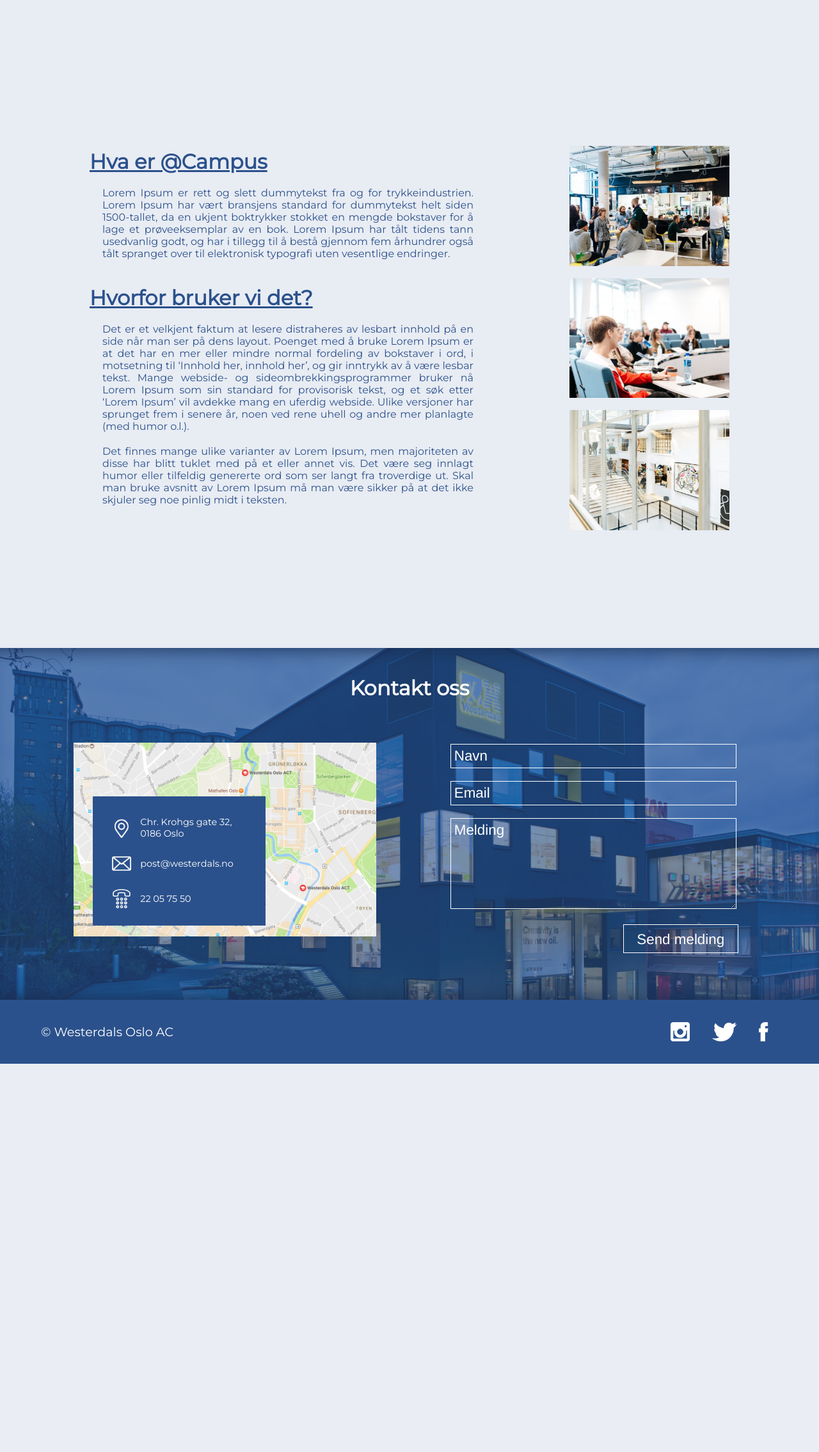
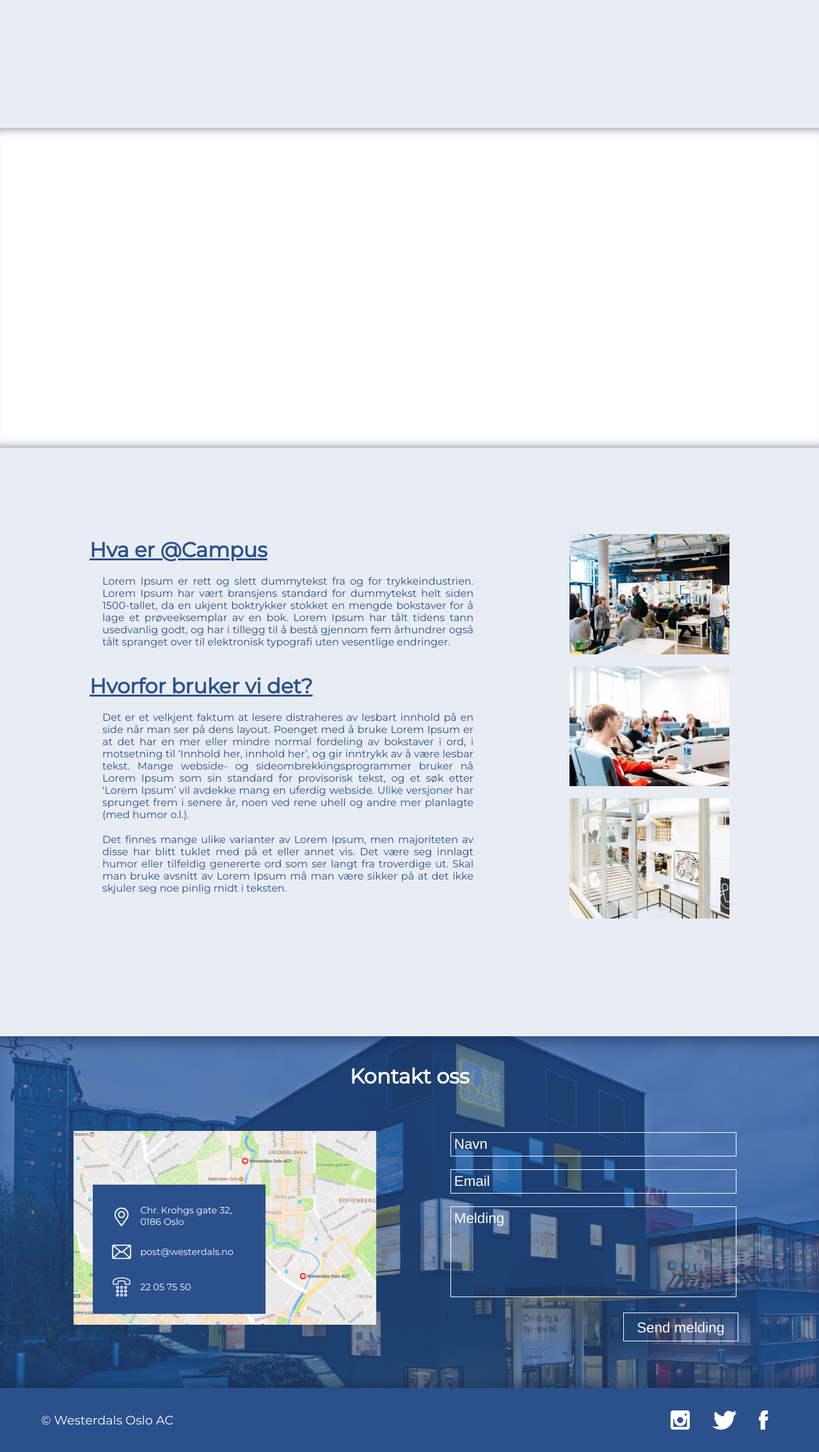
Before and after one commit to hakonschutt/pro101g33, a PHP site: page /campus.php?id=1 in a window 1280 px wide. Shown: the part 177-2447 px from the top of the page at 64% size. Before the commit the page ends 1840 px from the top, so only its background shows below. Run offline with PHP 8.4, Linux system fonts and the light colour scheme; data that the repository does not hold is empty; some libraries are stand-ins or nearby versions.

Commit message:
added act-div for activities

```diff
--- a/assets/css/style.css
+++ b/assets/css/style.css
@@ -293,6 +293,8 @@
     left: 0;
     right: 0;
     margin: auto; }
+  .activities a {
+    text-decoration: none; }
   .activities .activity {
     display: inline-block;
     padding: 20px;
@@ -452,6 +454,52 @@
           background-color: #ffffff;
           color: #2B518C; }
 
+.act-div {
+  position: relative;
+  width: 100%;
+  height: 500px;
+  overflow: hidden;
+  margin-top: 50px;
+  background-color: #ffffff;
+  box-shadow: inset 0px 15px 20px -20px #172d4f, inset 0px -15px 20px -20px #172d4f; }
+  .act-div-inner {
+    width: 1000px;
+    position: absolute;
+    height: 90%;
+    left: 0;
+    right: 0;
+    top: 0;
+    bottom: 0;
+    margin: auto; }
+    .act-div-inner-left {
+      width: 250px;
+      height: 100%;
+      float: left;
+      background-color: #ffffff;
+      top: 0; }
+      .act-div-inner-left-header {
+        width: 100%;
+        text-align: center;
+        margin-top: 30px;
+        font-size: 1.5rem; }
+      .act-div-inner-left img {
+        width: 120px;
+        height: 120px;
+        margin: 30px 65px; }
+      .act-div-inner-left-des {
+        width: 200px;
+        margin: 0px 25px;
+        text-align: justify; }
+    .act-div-inner-right {
+      width: 70%;
+      height: 100%;
+      background-color: yellow;
+      float: right;
+      top: 0; }
+
+#act-div1, #act-div2, #act-div4, #act-div5, #act-div6 {
+  display: none; }
+
 * {
   margin: 0;
   padding: 0;
--- a/assets/scss/_parts.scss
+++ b/assets/scss/_parts.scss
@@ -4,3 +4,4 @@
 @import "parts/activity";
 @import "parts/info";
 @import "parts/contact";
+@import "parts/actdrop"
--- /dev/null
+++ b/assets/scss/parts/_actdrop.scss
@@ -0,0 +1,59 @@
+.act-div {
+	position: relative;
+	width: 100%;
+	height: 500px;
+	overflow: hidden;
+	margin-top: 50px;
+	background-color: $white;
+	box-shadow: inset 0px 15px 20px -20px rgba(23,45,79,1), inset 0px -15px 20px -20px rgba(23,45,79,1);
+
+	&-inner {
+		width: 1000px;
+		position: absolute;
+		height: 90%;
+		left: 0;
+		right: 0;
+		top: 0;
+		bottom: 0;
+		margin: auto;
+
+		&-left {
+			width: 250px;
+			height: 100%;
+			float: left;
+			background-color: $white;
+			top: 0;
+
+			&-header {
+				width: 100%;
+				text-align: center;
+				margin-top: 30px;
+				font-size: 1.5rem;
+			}
+
+			img {
+				width: 120px;
+				height: 120px;
+				margin: 30px 65px;
+			}
+
+			&-des {
+				width: 200px;
+				margin: 0px 25px;
+				text-align: justify;
+			}
+		}
+
+		&-right {
+			width: 70%;
+			height: 100%;
+			background-color: yellow;
+			float: right;
+			top: 0;
+		}
+	}
+}
+
+#act-div1, #act-div2, #act-div4, #act-div5, #act-div6 {
+	display: none;
+}
--- a/assets/scss/parts/_activity.scss
+++ b/assets/scss/parts/_activity.scss
@@ -15,6 +15,10 @@
 		left: 0;
 		right: 0;
 		margin: auto;
+	}
+
+	a {
+		text-decoration: none;
 	}
 
 	.activity {
--- a/campus.php
+++ b/campus.php
@@ -12,10 +12,9 @@ if (!isset($_GET['id']) && !is_numeric($_GET['id'])) {
 	$error = "You need to pass an ID";
 } else {
 	$id = $_GET['id'];
-}
+}?>
 
 //echo $id;
-
 
 /*if ($error === null){
 	// Starter queryen.
@@ -31,46 +30,72 @@ if (!isset($_GET['id']) && !is_numeric($_GET['id'])) {
 	// Kjører en loop for hvert element i som PDO henter.
 	while ($element = $sql->fetch()) {
 	    echo '
-	        <a href="campus.php?id=' . $element->campus_id . '">
+	        <!--<a href="campus.php?id=' . $element->campus_id . '">
 	            <div id="campus campus' . $element->campus_id . '">
 	                <img class="campus--icon" src="' . $element->bilde_path . '"/>
 	                <span class="campusn--ame">' . $element->navn . '</span>
 	            </div>
-	        </a>
+	        </a>-->
 	    ';
 	}
 }*/
 
-echo '<div class="activities" id="Aktiviteter">';
-	echo '<div class="activities-inner">';
+<div class="activities" id="Aktiviteter">
+	<div class="activities-inner">
+	<?php
 	// Starter queryen.
 	    $query = "SELECT * FROM type";
 	    $sql = $database->prepare("$query;");
 	    $sql->setFetchMode(PDO::FETCH_OBJ);
 	    $sql->execute();
 
-	    // Kjører en loop for hvert element i som PDO henter.
+	// Kjører en loop for hvert element i som PDO henter.
 	    while ($element = $sql->fetch()) {
 	    	echo'
-		    	<a href="#">
+		    	<a href="#act-div' . $element->type_id . '"">
 		            <div class="activity" id="activity' . $element->type_id . '">
 		                <img class="activity-icon" src="' . $element->bilde_path . '"/>
 		                <span class="activity-name">' . $element->type_navn . '</span>
 		            </div>
 		        </a>
 	        ';
-	    }
-	echo '</div>';
-echo '</div>';
+	    }?>
+	</div>
+</div>
+<div class="act-div">
+	<?php
+	// Starter queryen.
+		$query = "SELECT * FROM type";
+	    $sql = $database->prepare("$query;");
+	    $sql->setFetchMode(PDO::FETCH_OBJ);
+	    $sql->execute();
 
+	// Kjører en loop for hvert element i som PDO henter. &id
+		while ($element = $sql->fetch()) {
+			$type_id = $element->type_id;
 
+			echo'
+				<div class="act-div-inner" id="act-div' . $type_id . '">
+					<div class="act-div-inner-left">
+						<h3 class="act-div-inner-left-header">' . $element->type_navn . '</h3>
+						<img class"act-div-inner-left-icon" src="' . $element->bilde_path . '" />
+						<p class="act-div-inner-left-des">' . $element->type_beskrivelse . '</p>
+					</div>
+					<div class="act-div-inner-right">';
 
-/***************************************/
-/*	Room for rest of activity post
-/*
-/***************************************/
+					// Starter queryen.
+						$query = "SELECT * FROM campus";
+					    $sql = $database->prepare("$query;");
+					    $sql->setFetchMode(PDO::FETCH_OBJ);
+					    $sql->execute();
 
-?>
+						while ($element = $sql->fetch()) {
+							echo 'hello';
+						}
+				echo '</div>
+			    </div>';
+		}?>
+</div>
 <div class="info" id="Omoss">
 	<div class="info-inner">
 		<div class="info-inner-left">
```
Also changed, not shown: 1 other file.
